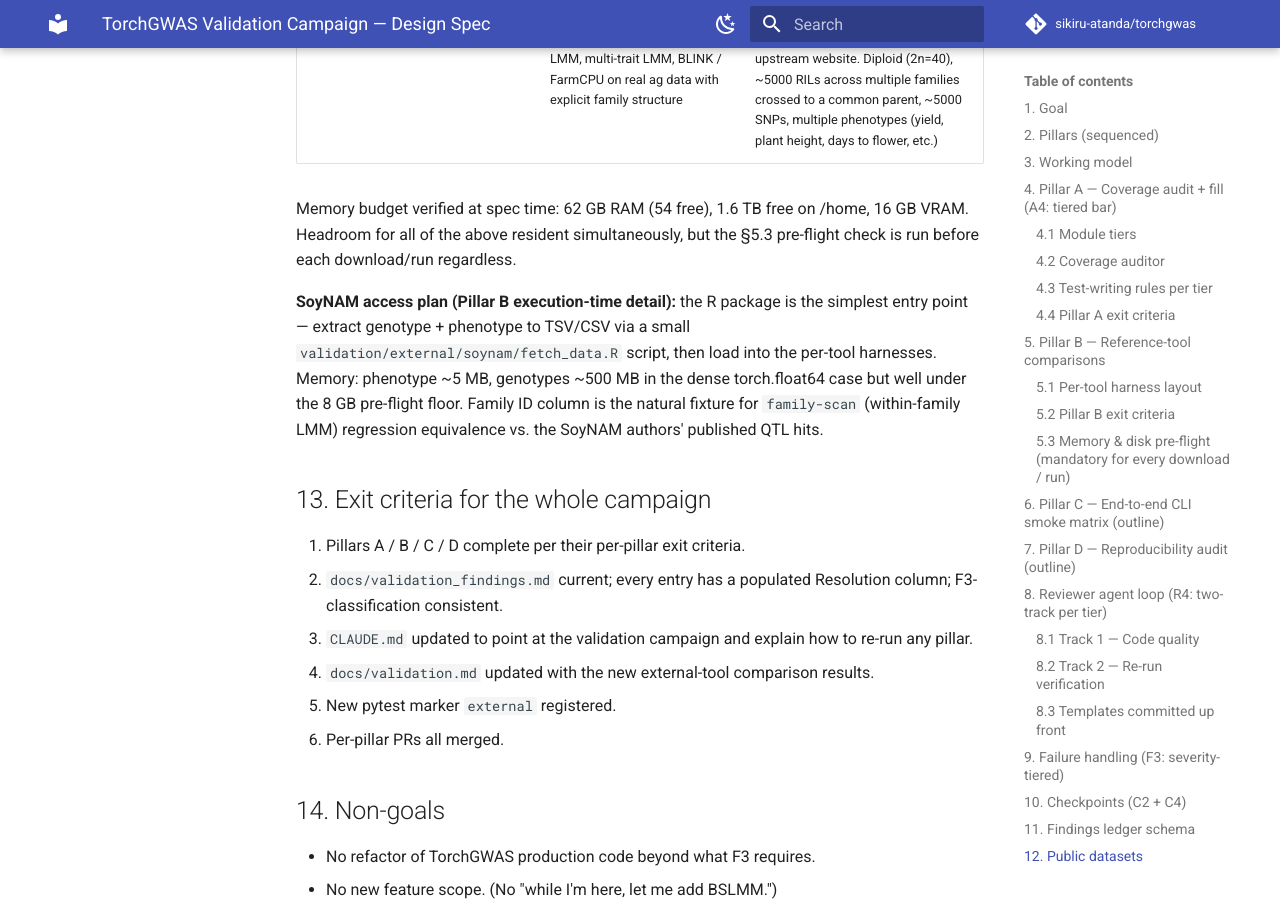
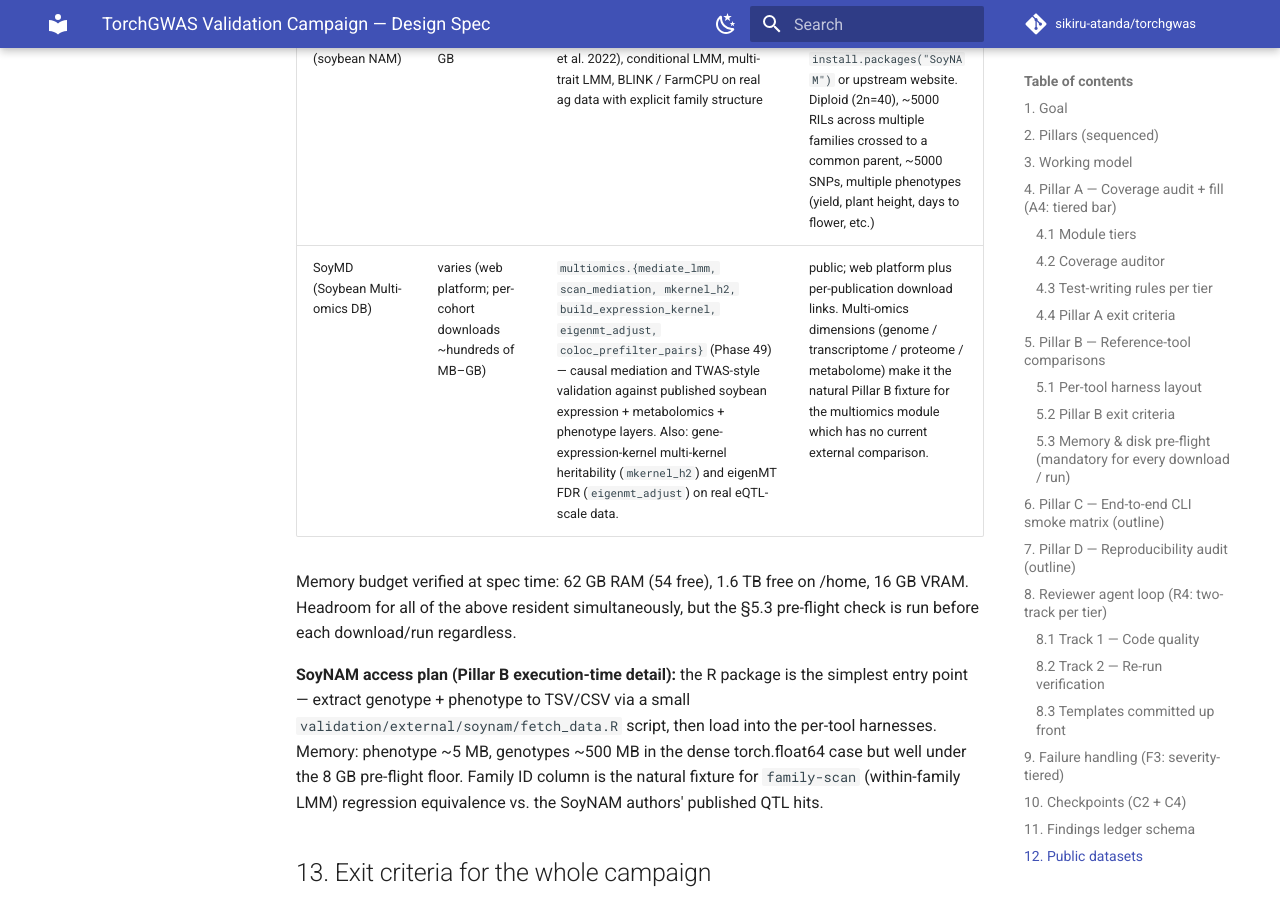
Before and after one commit to sikiru-atanda/torchgenomics, an MkDocs documentation site: the page built from docs/superpowers/specs/2026-04-30-validation-campaign-design.md, in a window 1280 px wide and 900 px high, scrolled down 7853 px. Built offline with MkDocs 1.6.1 and Material for MkDocs 9.7.7, drawn with Linux system fonts in a browser that asks for light colours; comment, search, counter and statistics services are not loaded.

Commit message:
spec: add SoyMD multi-omics platform to Pillar B datasets
SoyMD is a published multi-omics platform integrating genomic,
transcriptomic, proteomic, and metabolomic layers for soybean. The
multiomics module (Phase 49: mediate_lmm / scan_mediation / mkernel_h2 /
build_expression_kernel / eigenmt_adjust / coloc_prefilter_pairs)
currently has no external reference comparison in Pillar B; SoyMD
fills that gap with real eQTL-scale data on a public license.

Captured inline mid-Tier-1 (alongside SoyNAM in commit 157443a) so
the Pillar B execution plan has both real-world ag datasets on
record before the C2 checkpoint reaches it.

Co-Authored-By: Claude Opus 4.7 (1M context) <noreply@anthropic.com>

```diff
--- a/docs/superpowers/specs/2026-04-30-validation-campaign-design.md
+++ b/docs/superpowers/specs/2026-04-30-validation-campaign-design.md
@@ -212,6 +212,7 @@ Every entry has a populated Resolution column at C2 checkpoint time.
 | UK Biobank LD scores (precomputed) | ~5 GB | LDSC | open (Bulik-Sullivan) |
 | OpenGWAS sumstats subset | varies | TwoSampleMR | open (MR-Base) |
 | SoyNAM (soybean NAM) | ~500 MB–1 GB | Within-family LMM (Phase 23, Young et al. 2022), conditional LMM, multi-trait LMM, BLINK / FarmCPU on real ag data with explicit family structure | public; install via R `install.packages("SoyNAM")` or upstream website. Diploid (2n=40), ~5000 RILs across multiple families crossed to a common parent, ~5000 SNPs, multiple phenotypes (yield, plant height, days to flower, etc.) |
+| SoyMD (Soybean Multi-omics DB) | varies (web platform; per-cohort downloads ~hundreds of MB–GB) | `multiomics.{mediate_lmm, scan_mediation, mkernel_h2, build_expression_kernel, eigenmt_adjust, coloc_prefilter_pairs}` (Phase 49) — causal mediation and TWAS-style validation against published soybean expression + metabolomics + phenotype layers. Also: gene-expression-kernel multi-kernel heritability (`mkernel_h2`) and eigenMT FDR (`eigenmt_adjust`) on real eQTL-scale data. | public; web platform plus per-publication download links. Multi-omics dimensions (genome / transcriptome / proteome / metabolome) make it the natural Pillar B fixture for the multiomics module which has no current external comparison. |
 
 Memory budget verified at spec time: 62 GB RAM (54 free), 1.6 TB free on /home, 16 GB VRAM. Headroom for all of the above resident simultaneously, but the §5.3 pre-flight check is run before each download/run regardless.
 
```
